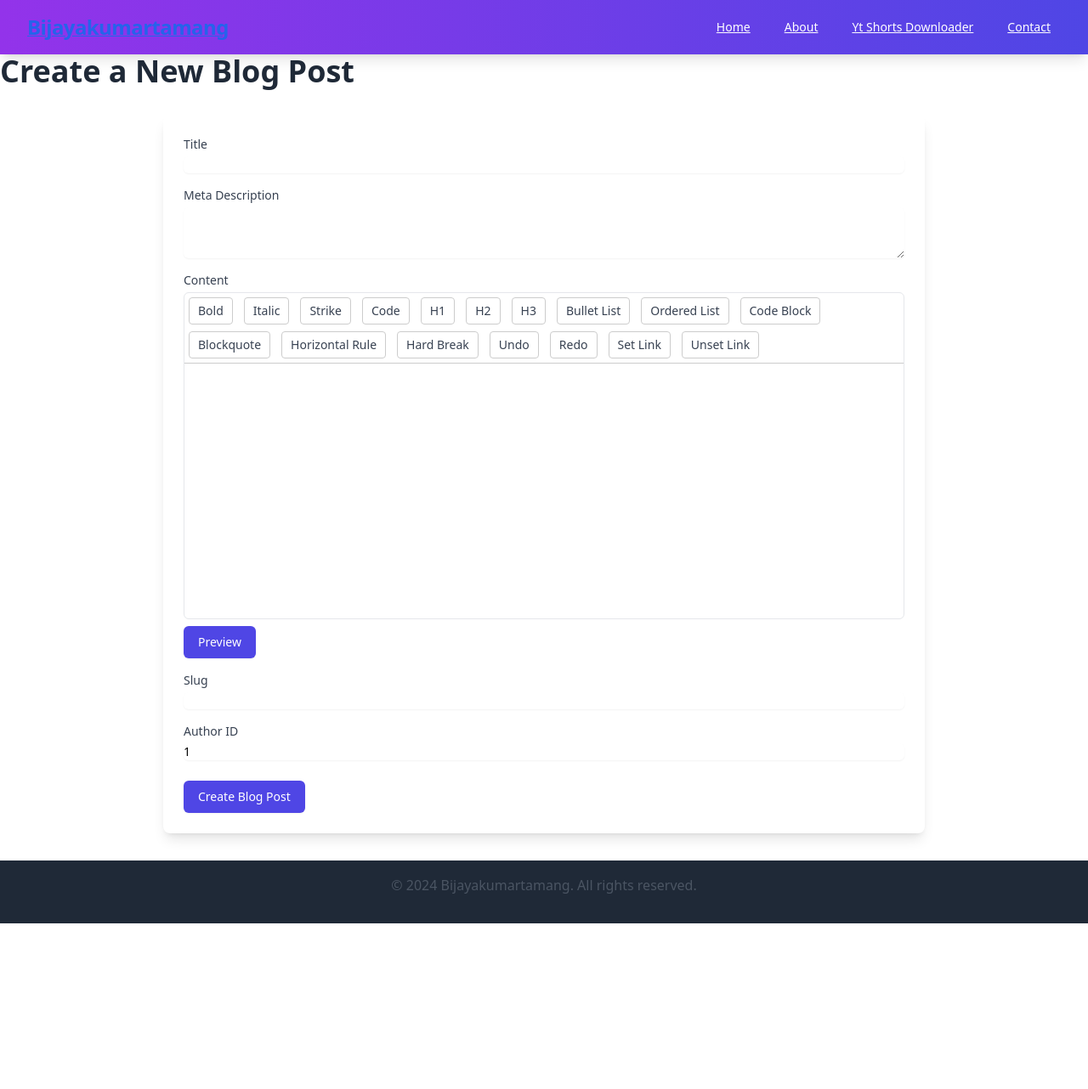
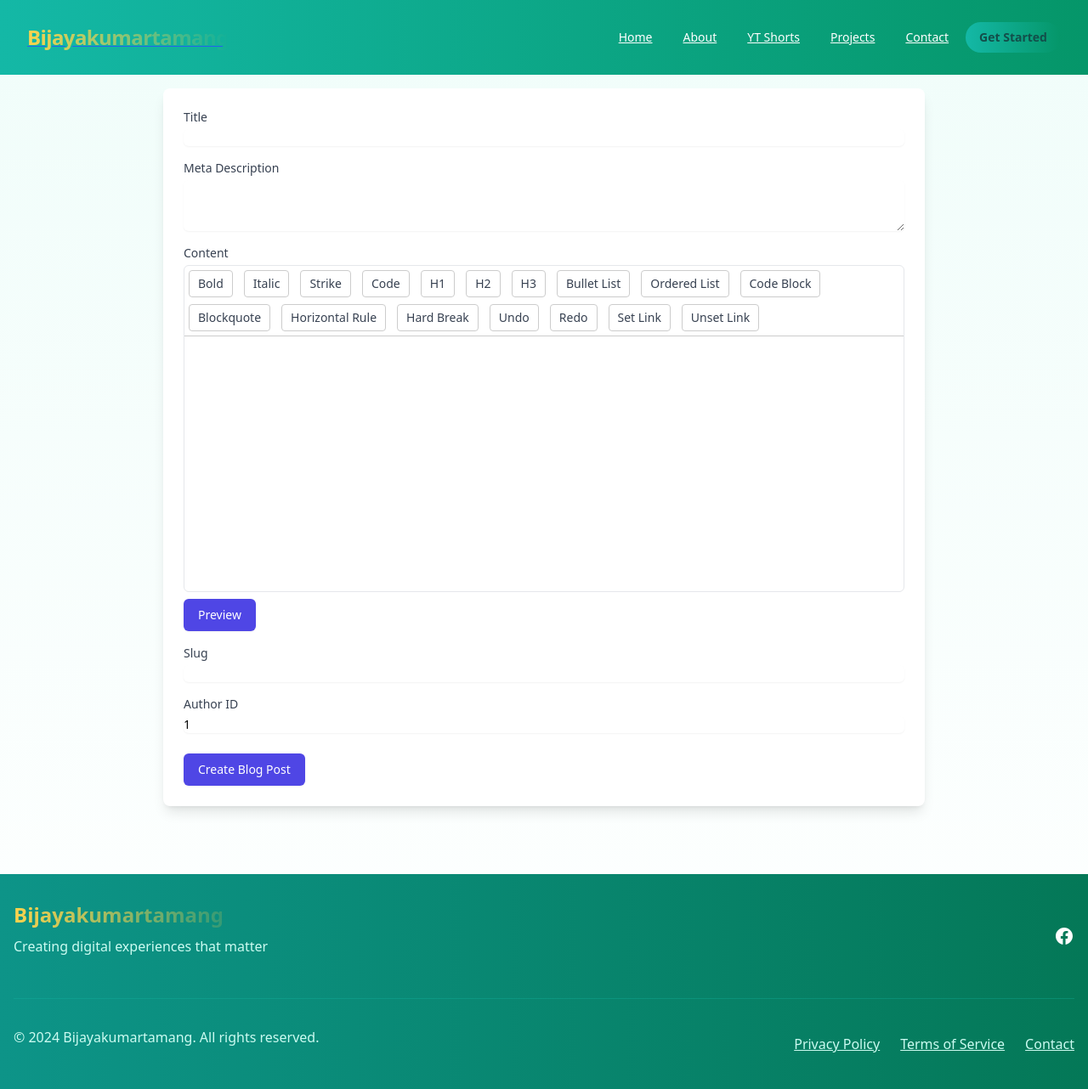
Before and after one commit to beejaytmg/hackthon, a Next.js app: page /post/create in a window 1280 px wide. Shown: the whole page at 85% size. Before the commit the page ends 1087 px from the top, so only its background shows below. Built offline with nearby package versions, Linux system fonts and the light colour scheme.

Commit message:
css changed for nav bar foot bar

```diff
--- a/app/globals.css
+++ b/app/globals.css
@@ -6,6 +6,37 @@
     padding: 5px;
     border-bottom: 1px solid #ccc;
   }
+  /* Body Background Options */
+/* Option 1: Tropical Theme */
+.body-tropical {
+  @apply bg-gradient-to-b from-teal-50 to-white;
+}
+
+/* Option 2: Cyberpunk Theme */
+.body-cyberpunk {
+  @apply bg-gray-950 text-gray-100;
+}
+
+/* Option 3: Earthy Theme */
+.body-earthy {
+  @apply bg-amber-50 text-amber-900;
+}
+
+/* Option 4: Light Neutral (default) */
+.body-light {
+  @apply bg-white text-gray-800;
+}
+
+/* Option 5: Dark Mode */
+.body-dark {
+  @apply bg-gray-900 text-gray-100;
+}
+
+/* Menu Bar Styles (unchanged) */
+.menu-bar {
+  padding: 5px;
+  border-bottom: 1px solid #ccc;
+}
 
   .menu-bar button {
     margin-right: 5px;
--- a/app/layout.js
+++ b/app/layout.js
@@ -6,13 +6,20 @@ import Footer from '../components/Footbar';
 // const inter = Inter({ subsets: ["latin"] });
 
 export default function RootLayout({ children }) {
+  // Choose one of these body themes:
+  const bodyTheme = "body-tropical"; // or "body-cyberpunk", "body-earthy", etc.
+
   return (
     <html lang="en">
       <script async src="https://pagead2.googlesyndication.com/pagead/js/adsbygoogle.js?client=ca-pub-9631856282418168"
-     crossorigin="anonymous"></script>
-      <body>
+        crossOrigin="anonymous"></script>
+      <body className={bodyTheme}>
         <Navbar />
-        <main className="min-h-screen">{children}</main>
+        <main className="min-h-screen">
+          <div className="max-w-7xl mx-auto px-4 sm:px-6 lg:px-8 py-8">
+            {children}
+          </div>
+        </main>
         <Footer />
       </body>
     </html>
--- a/app/sitemap.js
+++ b/app/sitemap.js
@@ -1,8 +1,9 @@
 export default async function sitemap() {
   const baseUrl = process.env.NEXT_PUBLIC_API_BASE_URL;
-    const response = await fetch(`${baseUrl}/api/blogs`,{cache: 'force-cache'});
+  const response = await fetch(`${baseUrl}/api/blogs`, {
+    cache: 'no-store' // This will fetch fresh data every time
+  });
   const data = await response.json();
-    // console.log(data);
   return data.map((item) => ({
     url: item.url,
     lastModified: new Date(item.updated_at),
--- a/components/Footbar.js
+++ b/components/Footbar.js
@@ -1,9 +1,35 @@
 export default function Footer() {
-    return (
-      <footer className="bg-gray-800 text-white p-4 mt-8">
-        <div className="container mx-auto text-center">
-          <p>&copy; 2024 Bijayakumartamang. All rights reserved.</p>
+  return (
+    <footer className="bg-gradient-to-r from-teal-600 to-emerald-700 text-white py-8 mt-12">
+      <div className="container mx-auto px-4">
+        <div className="flex flex-col md:flex-row justify-between items-center">
+          <div className="mb-4 md:mb-0">
+            <h3 className="text-2xl font-bold bg-clip-text text-transparent bg-gradient-to-r from-amber-300 to-coral-400">
+              Bijayakumartamang
+            </h3>
+            <p className="text-teal-100 mt-2">Creating digital experiences that matter</p>
+          </div>
+
+          <div className="flex space-x-6">
+            <a href="#" className="text-white hover:text-amber-300 transition duration-300">
+              <span className="sr-only">Facebook</span>
+              <svg className="h-6 w-6" fill="currentColor" viewBox="0 0 24 24" aria-hidden="true">
+                <path fillRule="evenodd" d="M22 12c0-5.523-4.477-10-10-10S2 6.477 2 12c0 4.991 3.657 9.128 8.438 9.878v-6.987h-2.54V12h2.54V9.797c0-2.506 1.492-3.89 3.777-3.89 1.094 0 2.238.195 2.238.195v2.46h-1.26c-1.243 0-1.63.771-1.63 1.562V12h2.773l-.443 2.89h-2.33v6.988C18.343 21.128 22 16.991 22 12z" clipRule="evenodd" />
+              </svg>
+            </a>
+            {/* Add other social icons similarly */}
+          </div>
         </div>
-      </footer>
-    );
-  }
+
+        <div className="mt-8 pt-8 border-t border-teal-500/30 flex flex-col md:flex-row justify-between items-center">
+          <p className="text-teal-100">&copy; 2024 Bijayakumartamang. All rights reserved.</p>
+          <div className="mt-4 md:mt-0 flex space-x-6">
+            <a href="#" className="text-teal-100 hover:text-white">Privacy Policy</a>
+            <a href="#" className="text-teal-100 hover:text-white">Terms of Service</a>
+            <a href="#" className="text-teal-100 hover:text-white">Contact</a>
+          </div>
+        </div>
+      </div>
+    </footer>
+  );
+}
--- a/components/Navbar.js
+++ b/components/Navbar.js
@@ -1,41 +1,56 @@
 'use client'
 import Link from 'next/link';
-import { useState } from 'react';
+import { useState, useEffect } from 'react';
 
 export default function Navbar() {
   const [isOpen, setIsOpen] = useState(false);
+  const [scrolled, setScrolled] = useState(false);
+
+  useEffect(() => {
+    const handleScroll = () => {
+      setScrolled(window.scrollY > 10);
+    };
+    window.addEventListener('scroll', handleScroll);
+    return () => window.removeEventListener('scroll', handleScroll);
+  }, []);
 
   return (
-    <nav className="bg-gradient-to-r from-purple-600 to-indigo-600 text-white shadow-lg">
+    <nav className={`fixed w-full z-50 transition-all duration-500 ${scrolled ? 'bg-gradient-to-r from-teal-600 to-emerald-700 shadow-xl py-2' : 'bg-gradient-to-r from-teal-500 to-emerald-600 py-3'}`}>
       <div className="max-w-7xl mx-auto px-4 sm:px-6 lg:px-8">
         <div className="flex items-center justify-between h-16">
           <div className="flex items-center">
-            <Link href="/" className="flex-shrink-0">
-              <span className="text-2xl font-bold tracking-tight hover:text-yellow-300 transition duration-300">
+            <Link href="/" className="flex-shrink-0 group">
+              <span className="text-2xl font-bold tracking-tight bg-clip-text text-transparent bg-gradient-to-r from-amber-300 to-coral-400 group-hover:from-coral-400 group-hover:to-amber-300 transition-all duration-500">
                 Bijayakumartamang
               </span>
             </Link>
           </div>
+
           <div className="hidden md:block">
-            <div className="ml-10 flex items-baseline space-x-4">
+            <div className="ml-10 flex items-baseline space-x-1">
               <NavLink href="/" text="Home" />
-              <NavLink href="#" text="About" />
-              <NavLink href="/ytshorts" text="Yt Shorts Downloader" />
-              <NavLink href="#" text="Contact" />
+              <NavLink href="/about" text="About" />
+              <NavLink href="/ytshorts" text="YT Shorts" />
+              <NavLink href="/projects" text="Projects" />
+              <NavLink href="/contact" text="Contact" />
+              <button className="ml-4 px-4 py-2 rounded-full bg-gradient-to-r from-coral-400 to-amber-400 text-teal-900 font-bold text-sm hover:shadow-lg hover:shadow-amber-300/30 transition-all duration-300 transform hover:scale-105">
+                Get Started
+              </button>
             </div>
           </div>
+
           <div className="md:hidden flex items-center">
             <button
               onClick={() => setIsOpen(!isOpen)}
-              className="inline-flex items-center justify-center p-2 rounded-md text-white hover:text-white hover:bg-indigo-700 focus:outline-none focus:ring-2 focus:ring-inset focus:ring-white"
+              className="inline-flex items-center justify-center p-2 rounded-md text-white hover:text-white hover:bg-emerald-700/50 focus:outline-none focus:ring-2 focus:ring-inset focus:ring-amber-400 transition-all duration-300"
             >
               <span className="sr-only">Open main menu</span>
               {!isOpen ? (
-                <svg className="block h-6 w-6" xmlns="http://www.w3.org/2000/svg" fill="none" viewBox="0 0 24 24" stroke="currentColor" aria-hidden="true">
+                <svg className="block h-6 w-6" xmlns="http://www.w3.org/2000/svg" fill="none" viewBox="0 0 24 24" stroke="currentColor">
                   <path strokeLinecap="round" strokeLinejoin="round" strokeWidth="2" d="M4 6h16M4 12h16M4 18h16" />
                 </svg>
               ) : (
-                <svg className="block h-6 w-6" xmlns="http://www.w3.org/2000/svg" fill="none" viewBox="0 0 24 24" stroke="currentColor" aria-hidden="true">
+                <svg className="block h-6 w-6" xmlns="http://www.w3.org/2000/svg" fill="none" viewBox="0 0 24 24" stroke="currentColor">
                   <path strokeLinecap="round" strokeLinejoin="round" strokeWidth="2" d="M6 18L18 6M6 6l12 12" />
                 </svg>
               )}
@@ -45,12 +60,18 @@ export default function Navbar() {
       </div>
 
       {isOpen && (
-        <div className="md:hidden">
-          <div className="px-2 pt-2 pb-3 space-y-1 sm:px-3">
+        <div className="md:hidden bg-gradient-to-b from-teal-600 to-emerald-700 shadow-inner">
+          <div className="px-2 pt-2 pb-4 space-y-1 sm:px-3">
             <MobileNavLink href="/" text="Home" />
-            <MobileNavLink href="#" text="About" />
-            <MobileNavLink href="#" text="Projects" />
-            <MobileNavLink href="#" text="Contact" />
+            <MobileNavLink href="/about" text="About" />
+            <MobileNavLink href="/ytshorts" text="YT Shorts Downloader" />
+            <MobileNavLink href="/projects" text="Projects" />
+            <MobileNavLink href="/contact" text="Contact" />
+            <div className="mt-4 px-3">
+              <button className="w-full px-4 py-2 rounded-full bg-gradient-to-r from-coral-400 to-amber-400 text-teal-900 font-bold text-sm hover:shadow-lg hover:shadow-amber-300/30 transition-all duration-300">
+                Get Started
+              </button>
+            </div>
           </div>
         </div>
       )}
@@ -60,15 +81,16 @@ export default function Navbar() {
 
 function NavLink({ href, text }) {
   return (
-    <Link href={href} className="text-white hover:bg-indigo-700 hover:text-white px-3 py-2 rounded-md text-sm font-medium transition duration-300 ease-in-out transform hover:scale-105">
+    <Link href={href} className="relative text-white hover:text-amber-300 px-4 py-2 rounded-md text-sm font-medium transition-all duration-300 group">
       {text}
+      <span className="absolute bottom-1 left-1/2 transform -translate-x-1/2 h-0.5 w-0 bg-coral-400 group-hover:w-3/4 transition-all duration-300"></span>
     </Link>
   );
 }
 
 function MobileNavLink({ href, text }) {
   return (
-    <Link href={href} className="text-white hover:bg-indigo-700 hover:text-white block px-3 py-2 rounded-md text-base font-medium transition duration-300 ease-in-out transform hover:scale-105">
+    <Link href={href} className="text-white hover:bg-emerald-700/30 hover:text-amber-300 block px-3 py-3 rounded-md text-base font-medium transition-all duration-300 border-l-4 border-transparent hover:border-coral-400 pl-4">
       {text}
     </Link>
   );
```
Lines whose indentation alone changed are shown as unchanged.
